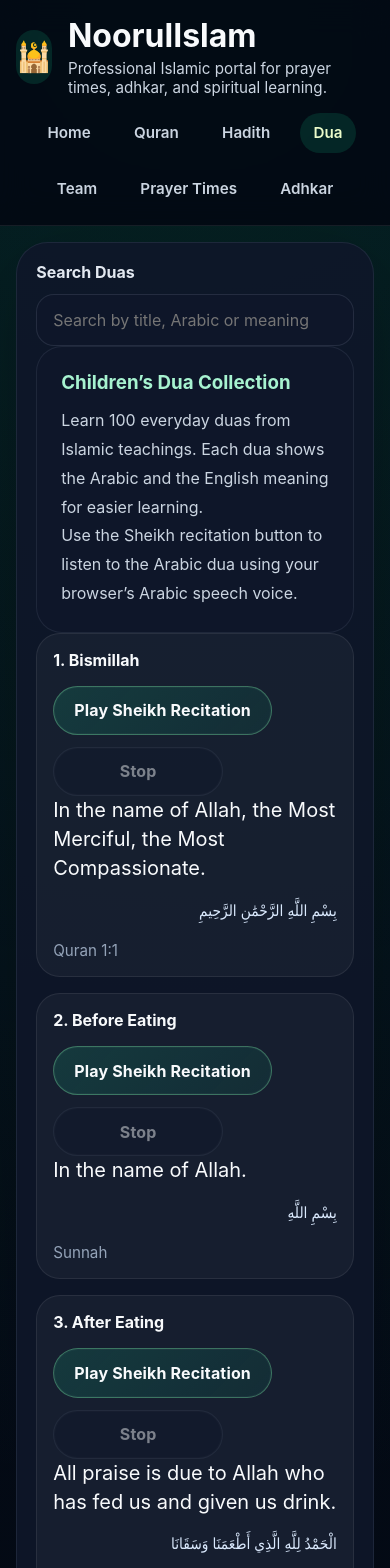
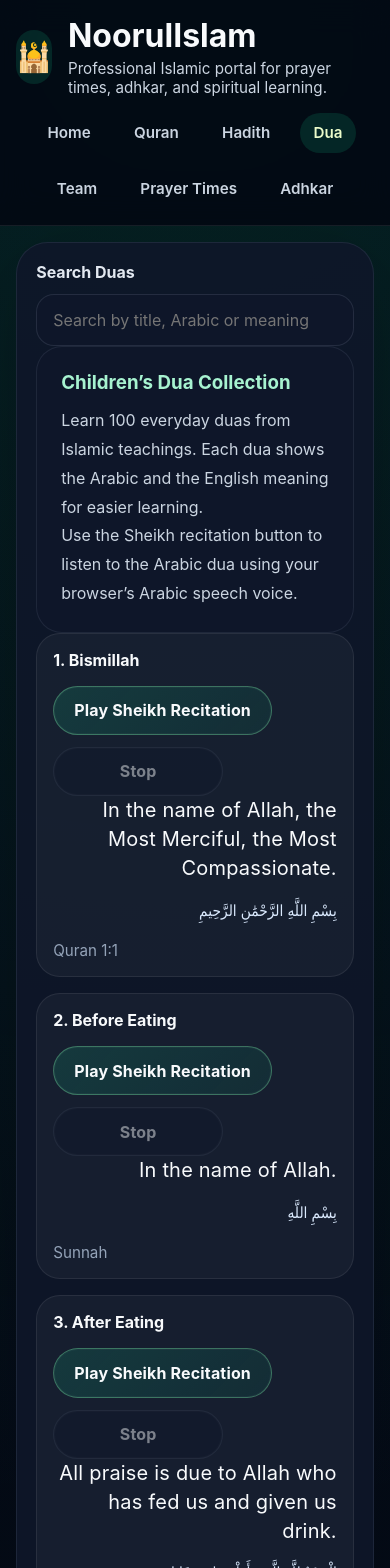
Before and after one commit to The-destroyer-1/NoorulIslam, a React (Vite) app: page /dua in a window 390 px wide. Shown: the top 1568 px of the page. Built offline with nearby package versions, Linux system fonts and the light colour scheme; the HTML template or start-up script is replaced by a standard one.

Commit message:
Add files via upload

```diff
--- a/src/App.css
+++ b/src/App.css
@@ -339,8 +339,14 @@ body {
     padding: 0.9rem 0.95rem;
   }
 
+  .verse-card {
+    padding: 1rem;
+  }
+
   .verse-text {
-    font-size: 1.2rem;
+    font-size: 1.05rem;
+    line-height: 1.6;
+    letter-spacing: 0.01em;
   }
 
   .verse-meta {
@@ -413,6 +419,11 @@ body {
   font-size: 1.95rem;
   line-height: 1.45;
   color: #f8fafc;
+  white-space: normal;
+  word-break: break-word;
+  overflow-wrap: anywhere;
+  hyphens: auto;
+  text-align: right;
 }
 
 .verse-meta {
```
